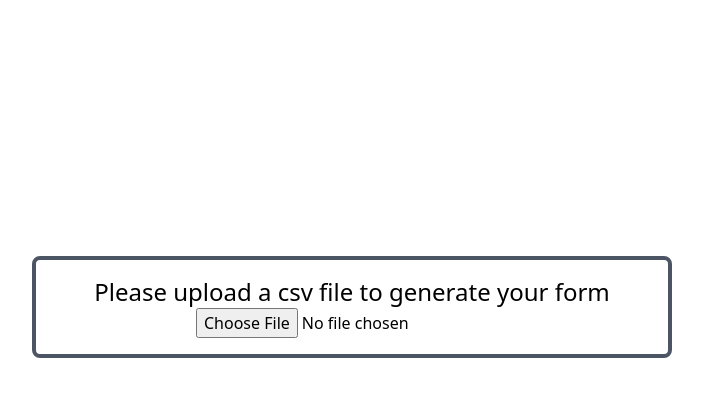
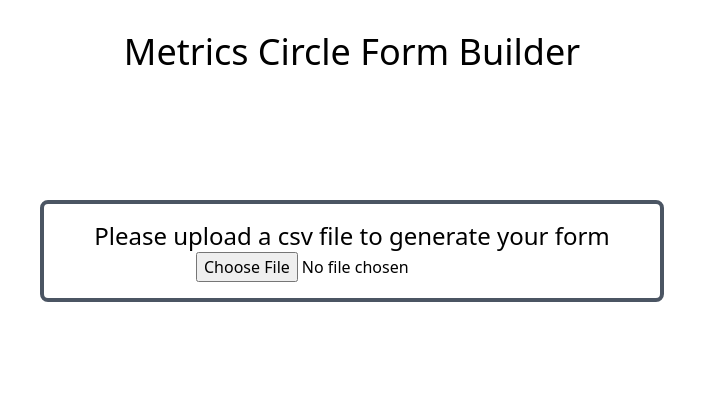
Before and after one commit to MaxIntellisys/climate-form, a React (Create React App) app: page / in a window 1280 px wide. Shown: the top 396 px of the page, without its empty margins (288-991 px from the left). Built offline with nearby package versions, Linux system fonts and the light colour scheme.

Commit message:
Updated form button.

```diff
--- a/src/components/FileUploader.js
+++ b/src/components/FileUploader.js
@@ -29,9 +29,14 @@ export default function FileUploader({ setQuestions }) {
   };
 
   return (
-    <div className="text-center my-64 p-4 border-solid border-4 border-gray-600 rounded-lg md:w-6/12 m-auto">
-      <p className="text-2xl">Please upload a csv file to generate your form</p>
-      <input type="file" id="fileUpload" onChange={handleChange} />
+    <div className="text-center p-4  m-auto">
+      <h1 className="text-4xl mt-4" >Metrics Circle Form Builder</h1>
+      <div className="text-center my-32 p-4 border-solid border-4 border-gray-600 rounded-lg md:w-6/12 m-auto">
+        <p className="text-2xl">
+          Please upload a csv file to generate your form
+        </p>
+        <input type="file" id="fileUpload" onChange={handleChange} />
+      </div>
     </div>
   );
 }
--- a/src/components/Form.js
+++ b/src/components/Form.js
@@ -3,7 +3,6 @@ import { useForm } from "react-hook-form";
 import FormHeader from "./FormHeader";
 import QuestionsHeader from "./QuestionsHeader";
 import Question from "./MultiSelectQuestion";
-import Button from "@material-ui/core/Button";
 
 export default function Form({ questions, setSubmitted }) {
   const { register, handleSubmit, errors } = useForm();
@@ -33,9 +32,9 @@ export default function Form({ questions, setSubmitted }) {
         );
       })}
 
-      <Button type="submit" variant="outlined" color="primary">
+      <button className="bg-blue-400 hover:bg-blue-900 text-white font-bold py-2 px-5 rounded-full">
         Send
-      </Button>
+      </button>
     </form>
   );
 }
```
